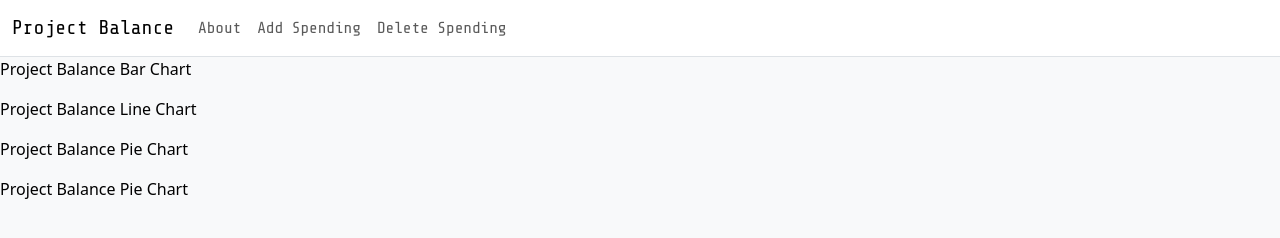
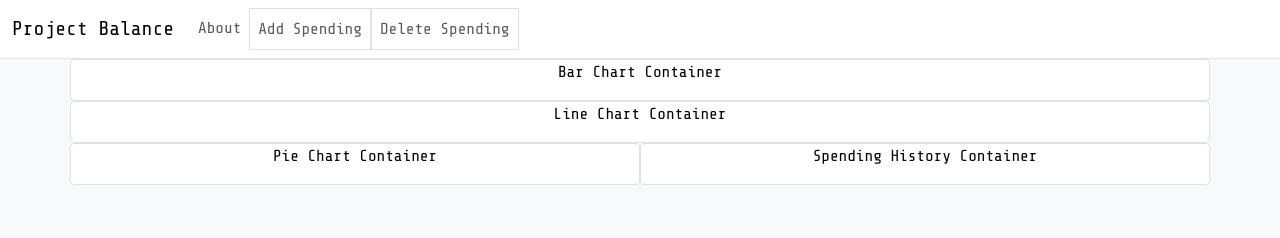
Before and after one commit to iLucasDOTexe/Budget-Tracker-Web-App, a plain HTML site: page Frontend/index.html in a window 1280 px wide. Drawn offline with nearby package versions, Linux system fonts and the light colour scheme.

Commit message:
add grid containers for analysis content

```diff
--- a/Frontend/assets/style.css
+++ b/Frontend/assets/style.css
@@ -1,3 +1,3 @@
-.navbar-brand, .navbar-nav {
+* {
     font-family: 'Share Tech Mono', mono pace;
 }
--- a/Frontend/index.html
+++ b/Frontend/index.html
@@ -24,18 +24,34 @@
                 <a class="nav-link" href="#">About</a>
               </li>
               <li class="nav-item">
-                <a class="nav-link" href="#">Add Spending</a>
+                <a class="nav-link border" href="#">Add Spending</a>
               </li>
               <li class="nav-item">
-                <a class="nav-link" href="#">Delete Spending</a>
+                <a class="nav-link border" href="#">Delete Spending</a>
               </li>
             </ul>
           </div>
         </div>
       </nav>
-      <p>Project Balance Bar Chart</p>
-      <p>Project Balance Line Chart</p>
-      <p>Project Balance Pie Chart</p>
-      <p>Project Balance Pie Chart</p>
+      <div class="container text-center">
+        <div class="row">
+          <div class="col bg-white border rounded-1">
+            <p>Bar Chart Container</p>
+          </div>
+        </div>
+        <div class="row">
+          <div class="col bg-white border rounded-1">
+            <p>Line Chart Container</p>
+          </div>
+        </div>
+        <div class="row">
+          <div class="col bg-white border rounded-1">
+            <p>Pie Chart Container</p>
+          </div>
+          <div class="col bg-white border rounded-1">
+            <p>Spending History Container</p>
+          </div>
+        </div>
+      </div>
     </body>
 </html>
```
